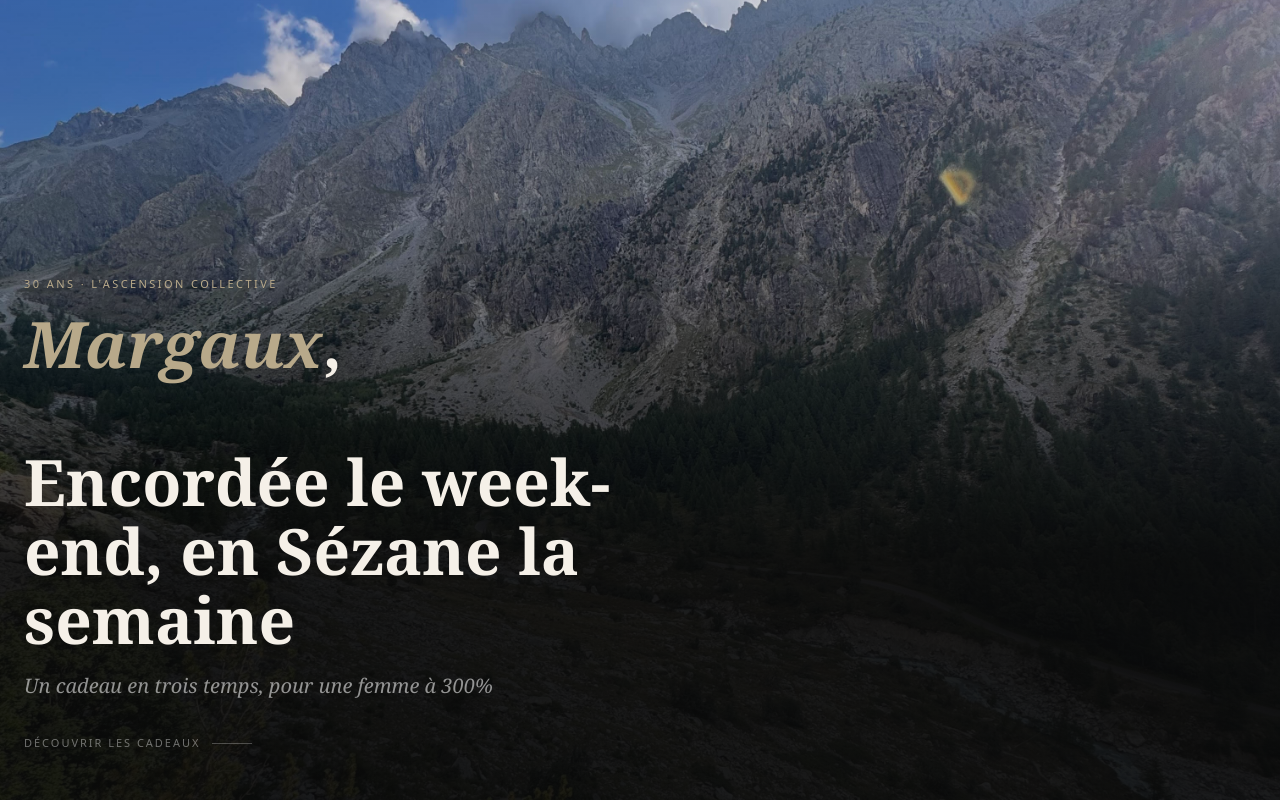
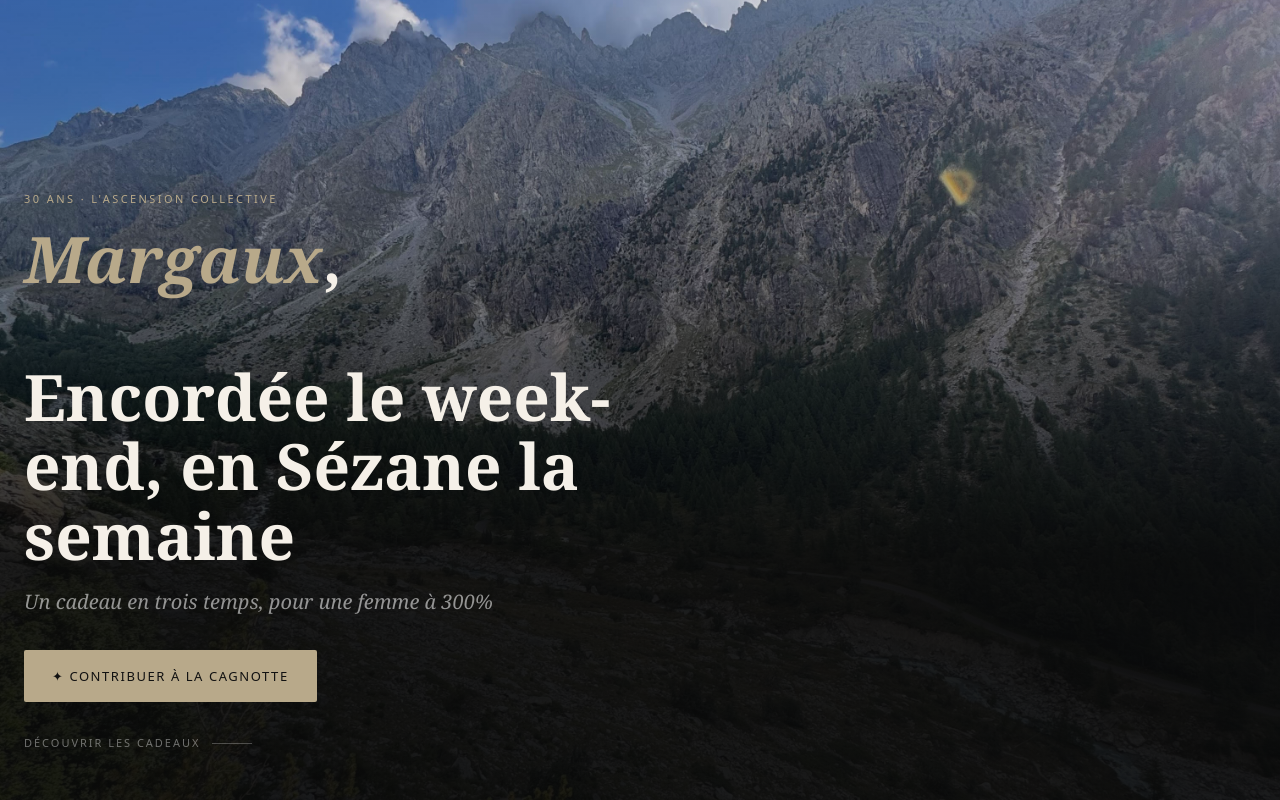
Before and after one commit to PierreGAMEN/Margaux30, a Vue app: page / in a window 1280 px wide. Shown: the top 800 px of the page. Built offline with nearby package versions, Linux system fonts and the light colour scheme; grey boxes are pictures that could not be loaded.

Commit message:
create Cagnotte component

```diff
--- /dev/null
+++ b/src/components/CagnotteButton.vue
@@ -0,0 +1,33 @@
+<template>
+
+    <a class="cagnotte-btn"
+    :href="cagnotteUrl"
+    target="_blank"
+    rel="noopener"
+  >✦ Contribuer à la cagnotte</a>
+</template>
+
+<script setup>
+import { cagnotteUrl } from '../data/gifts.js'
+</script>
+
+<style scoped>
+.cagnotte-btn {
+  display: inline-block;
+  background: var(--c-gold);
+  color: var(--c-dark);
+  font-size: 13px;
+  font-weight: 500;
+  letter-spacing: 0.12em;
+  text-transform: uppercase;
+  text-decoration: none;
+  padding: 16px 28px;
+  border-radius: 2px;
+  transition: background 0.2s;
+  white-space: nowrap;
+}
+
+.cagnotte-btn:active {
+  background: var(--c-gold-light);
+}
+</style>
--- a/src/components/HeroSection.vue
+++ b/src/components/HeroSection.vue
@@ -8,9 +8,10 @@
       <h1 class="hero-title">
         <em>Margaux</em>,<br><br>
         Encordée le week-end,
-en Sézane la semaine
+        en Sézane la semaine
       </h1>
       <p class="hero-sub">Un cadeau en trois temps, pour une femme à 300%</p>
+      <CagnotteButton />
       <div class="hero-scroll-hint">
         <span>Découvrir les cadeaux</span>
       </div>
@@ -19,6 +20,8 @@ en Sézane la semaine
 </template>
 
 <script setup>
+import CagnotteButton from './CagnotteButton.vue';
+
 const bgImage = './images/backgroundHero.jpg'
 </script>
 
@@ -42,12 +45,10 @@ const bgImage = './images/backgroundHero.jpg'
 .hero-gradient {
   position: absolute;
   inset: 0;
-  background: linear-gradient(
-    to top,
-    rgba(10, 10, 10, 0.92) 30%,
-    rgba(10, 10, 10, 0.35) 70%,
-    rgba(10, 10, 10, 0.15) 100%
-  );
+  background: linear-gradient(to top,
+      rgba(10, 10, 10, 0.92) 30%,
+      rgba(10, 10, 10, 0.35) 70%,
+      rgba(10, 10, 10, 0.15) 100%);
 }
 
 .hero-content {
@@ -93,6 +94,7 @@ const bgImage = './images/backgroundHero.jpg'
   letter-spacing: 0.18em;
   text-transform: uppercase;
   color: rgba(255, 255, 255, 0.4);
+  margin-top: 2rem;
 }
 
 .hero-scroll-hint::after {
--- a/src/components/RecapSection.vue
+++ b/src/components/RecapSection.vue
@@ -27,7 +27,7 @@
             <span class="recap-total-amount">{{ total }} €</span>
         </div>
 
-        <a class="recap-cta" :href="cagnotteUrl" target="_blank" rel="noopener">✦ Contribuer à la cagnotte</a>
+        <CagnotteButton />
 
         <p class="recap-note">
             Merci de votre générosité pour les 30 ans de Margaux ✦
@@ -36,6 +36,8 @@
 </template>
 
 <script setup>
+import CagnotteButton from './CagnotteButton.vue';
+
 defineProps({
     gifts: {
         type: Array,
```
